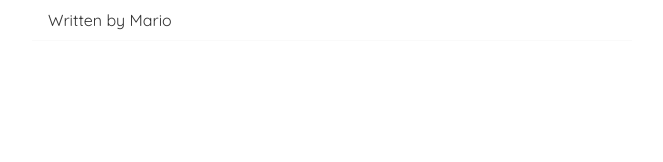
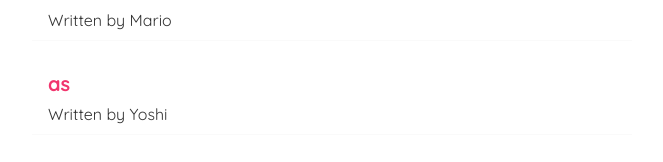
Before and after one commit to maryferrer/React_blog, a React (Create React App) app: page / in a window 1280 px wide. Shown: the part 684-846 px from the top of the page, without its empty margins (308-971 px from the left). Before the commit the page ends 805 px from the top, so only its background shows below. Built offline with nearby package versions, Linux system fonts and the light colour scheme; data requests are answered from the project's data file.

Commit message:
program redirect from create new blog page back to home after a new blog is added

```diff
--- a/data/db.json
+++ b/data/db.json
@@ -35,6 +35,12 @@
       "body": "DASDSAD",
       "author": "Mario",
       "id": 6
+    },
+    {
+      "title": "as",
+      "body": "a",
+      "author": "Yoshi",
+      "id": 7
     }
   ]
 }
--- a/src/Create.js
+++ b/src/Create.js
@@ -1,11 +1,12 @@
 import { useState } from "react";
-
+import { useHistory } from 'react-router-dom';
 
 const Create = () => {
     const [title, setTitle] = useState('');
     const [body, setBody] = useState('');
     const [author, setAuthor] = useState('Mario');
-    const[isPending, setIsPending] = useState(false);
+    const [isPending, setIsPending] = useState(false);
+    const history = useHistory();
 
 const handleSubmit = (e) => {
     e.preventDefault();
@@ -20,6 +21,7 @@
     }).then(() => {
         console.log('new blog added');
         setIsPending(false);
+        history.push('/')
     })
 }
 
```
